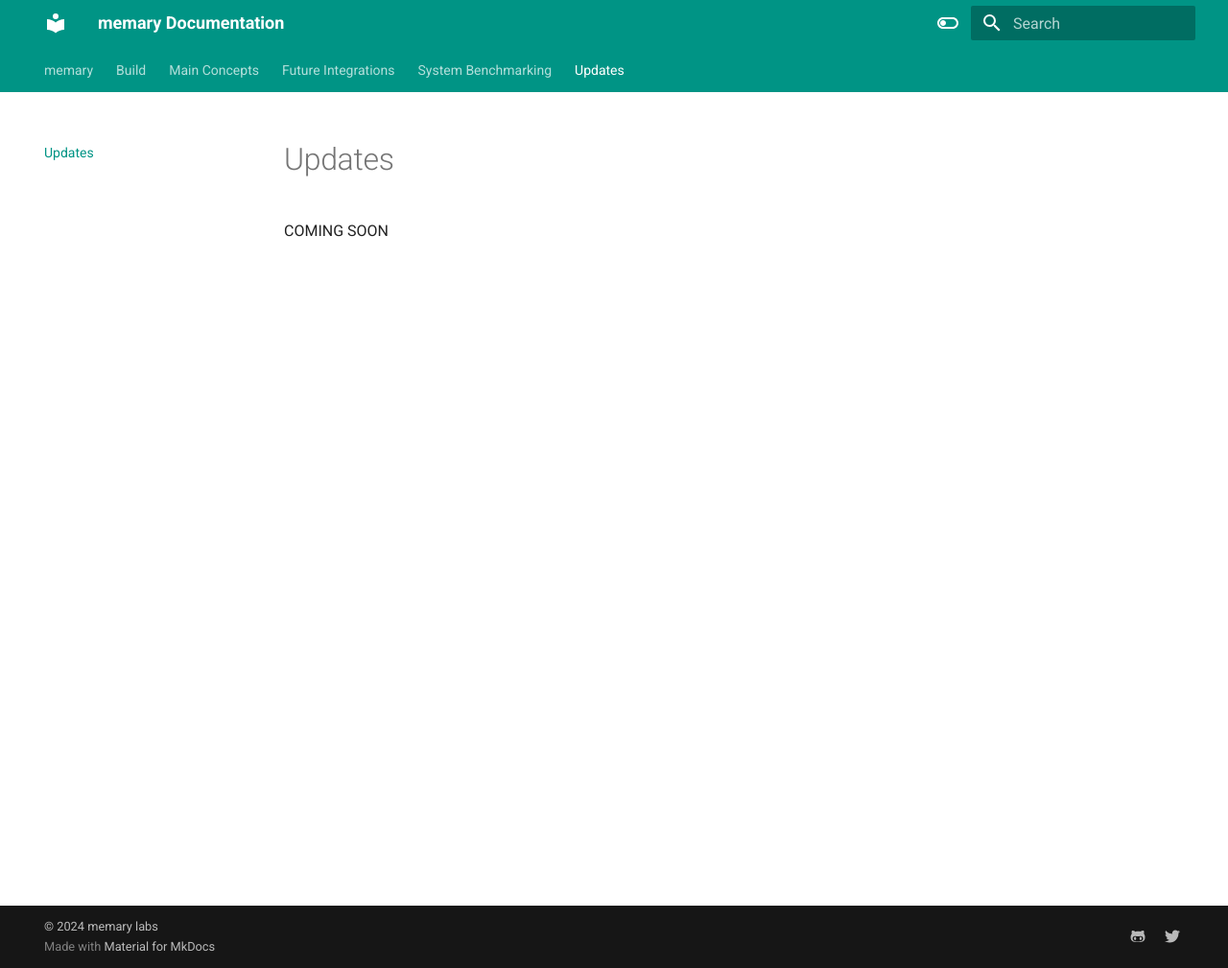
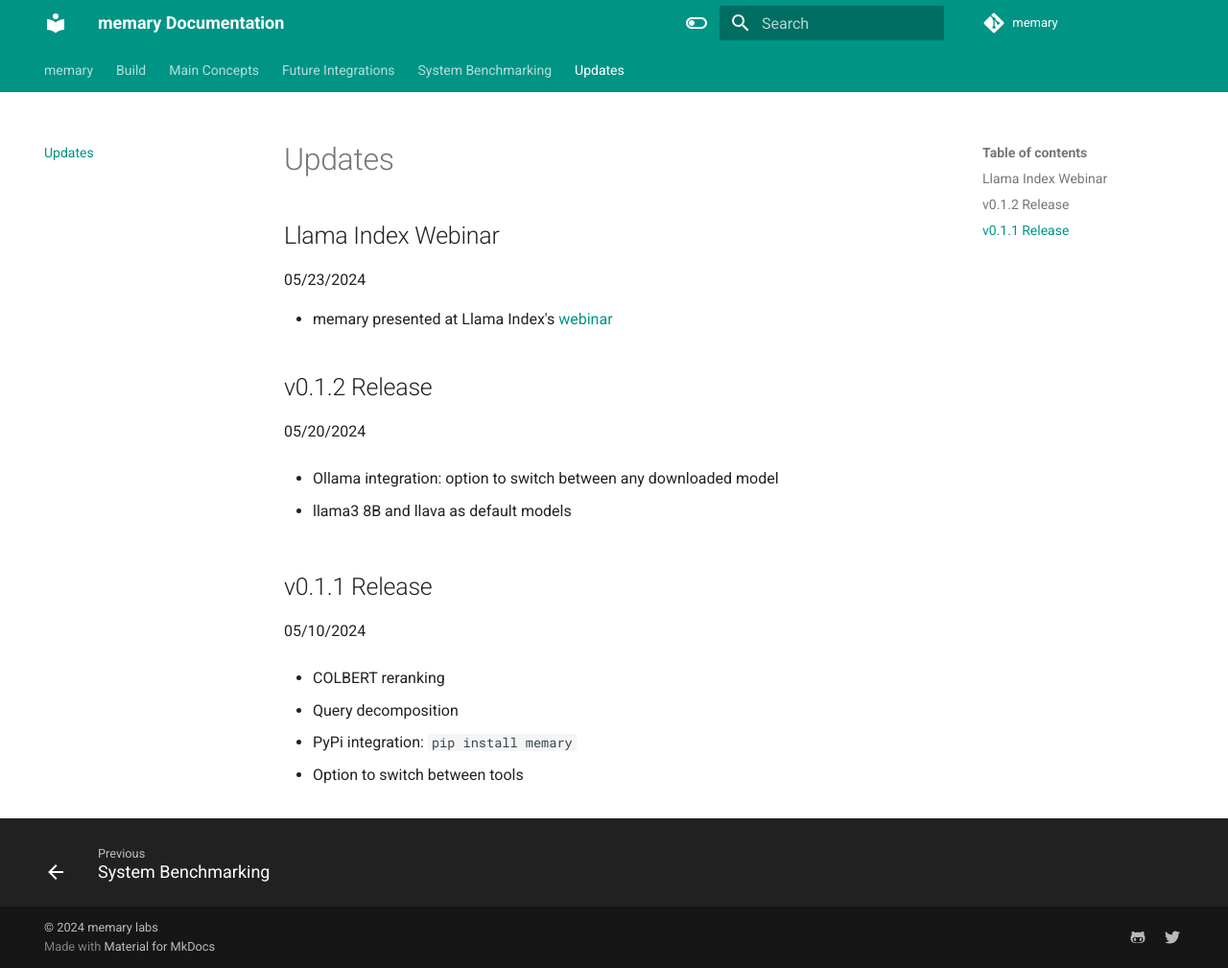
Before and after one commit to kingjulio8238/memarydocs, an MkDocs documentation site: the page built from docs/updates.md, in a window 1280 px wide and 1009 px high. Shown: the whole window at 96% size. Built offline with MkDocs 1.6.1 and Material for MkDocs 9.7.7, drawn with Linux system fonts in a browser that asks for light colours; comment, search, counter and statistics services are not loaded.

Commit message:
added: images, footer, repo stats

```diff
--- a/docs/updates.md
+++ b/docs/updates.md
@@ -1,10 +1,33 @@
 # Updates
 
-COMING SOON
+## Llama Index Webinar
+05/23/2024
+
+- memary presented at Llama Index's [webinar](https://lu.ma/nzh3o83f)
+
+
+## v0.1.2 Release
+05/20/2024
+
+- Ollama integration: option to switch between any downloaded model
+
+- llama3 8B and llava as default models
+
+## v0.1.1 Release
+05/10/2024
+
+- COLBERT reranking
+
+- Query decomposition
+
+- PyPi integration: `pip install memary`
+
+- Option to switch between tools
+
 
 <!--
-- llama Index Webinar
-- AITX meetup
+TO INCLUDE:
+- AITX meetup & newsletter
 - META write up
-- New releases
+- New releases (ongoing)
  -->
--- a/mkdocs.yml
+++ b/mkdocs.yml
@@ -1,10 +1,12 @@
 site_name: memary Documentation
 theme:
   name: material
+  #TODO: logo to add (kevin to add black logo)
   features:
     - navigation.tabs
     - navigation.sections
     - navigation.top
+    - navigation.footer
     - search.suggest
     - search.highlight
     - content.tabs.link
@@ -24,6 +26,9 @@
         name: Switch to light mode
       primary: teal
       accent: lime
+repo_url: https://github.com/kingjulio8238/memary
+repo_name: memary
+#TODO: repo_version: main
 
 extra:
   social:
```
Also changed, not shown: docs/concepts.md (+16 -10 lines), docs/contribute.md (+7 -5 lines), docs/index.md (+0 -2 lines), images/outline.png (deleted).
